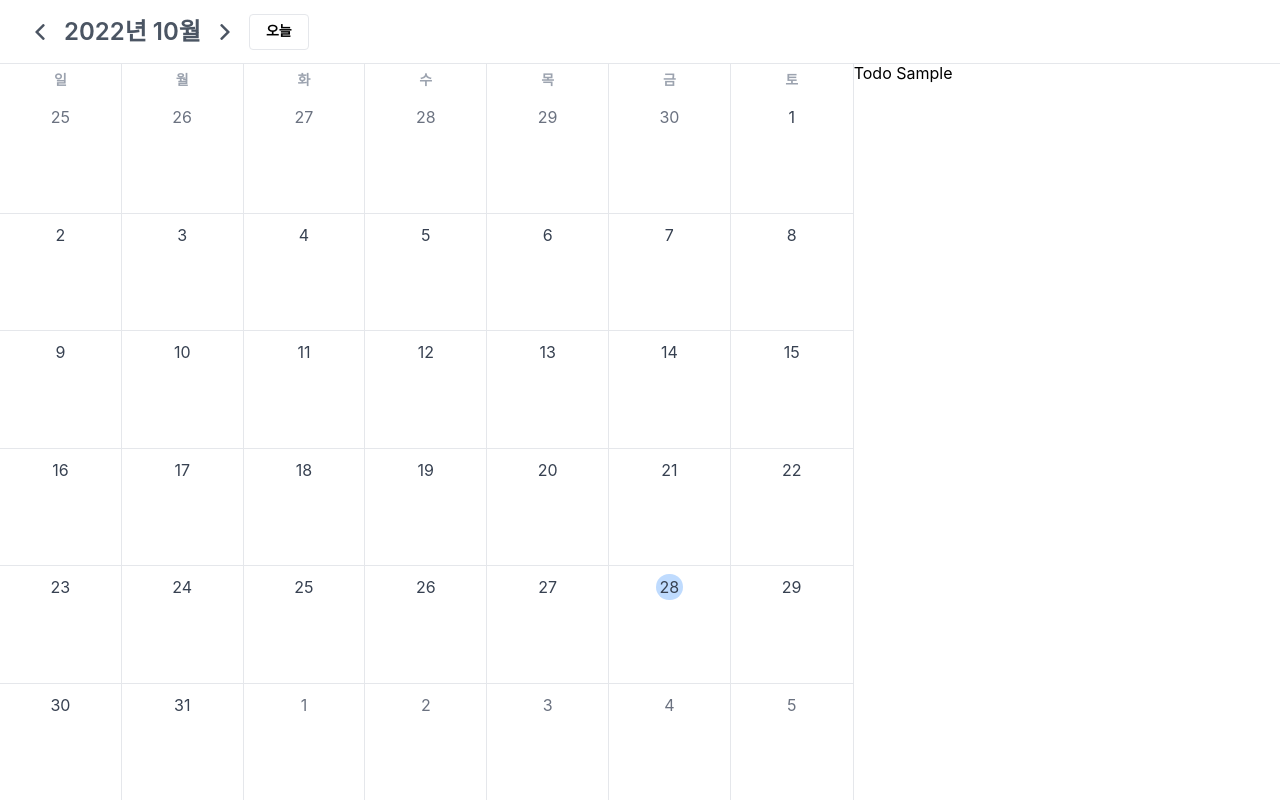
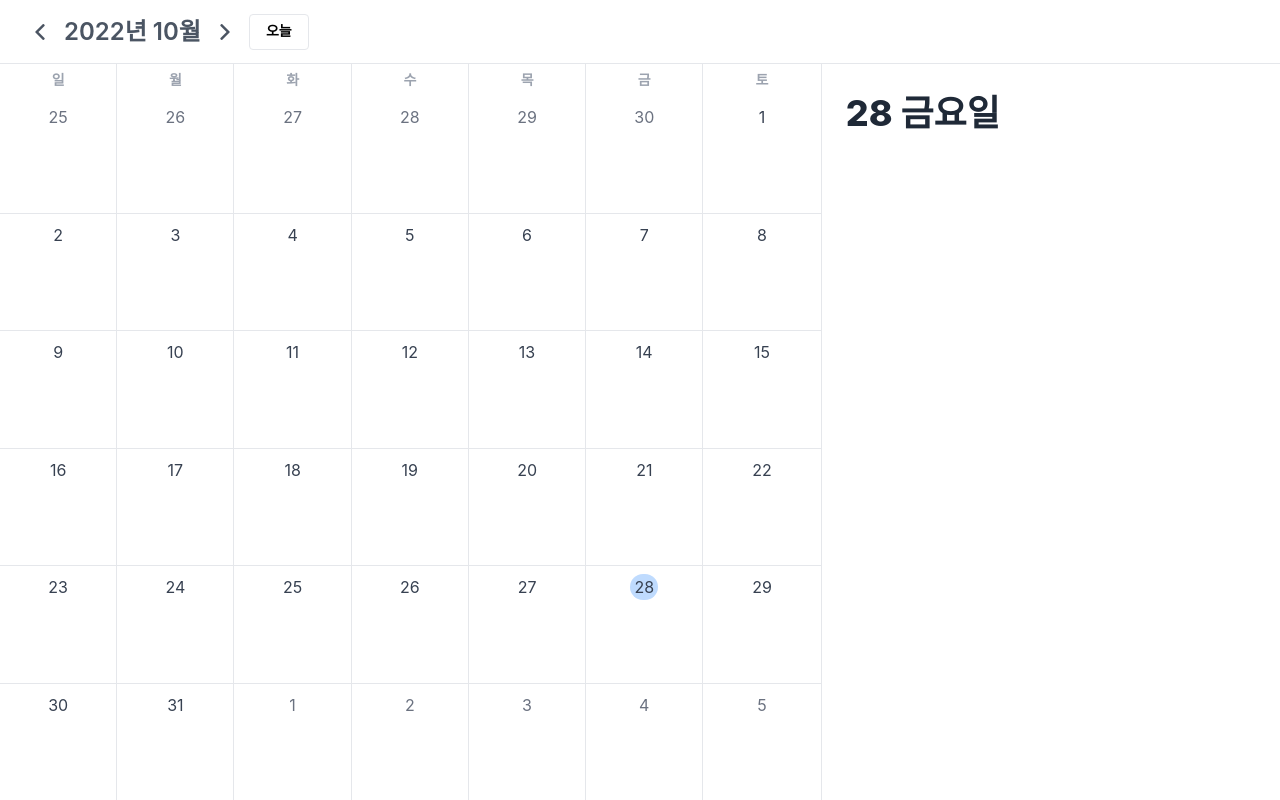
Before and after one commit to sihyun-mity/calendar-todolist, a React (Create React App) app: page / in a window 1280 px wide. Built offline with nearby package versions, Linux system fonts and the light colour scheme; a web font is replaced by a local one.

Commit message:
Todo 날짜 렌더링

```diff
--- a/src/components/Todo.tsx
+++ b/src/components/Todo.tsx
@@ -1,13 +1,31 @@
+import { format } from 'date-fns';
+import { ko } from 'date-fns/locale';
+import { useRecoilValue } from 'recoil';
 import styled from 'styled-components';
+import { date } from '../stores';
 
 const Todo = (): JSX.Element => {
-  return <Box>Todo Sample</Box>;
+  const targetDate = useRecoilValue(date);
+  const today = format(targetDate, 'd eeee', { locale: ko });
+
+  return (
+    <Box>
+      <Date>{today}</Date>
+    </Box>
+  );
 };
 
 export default Todo;
 
 const Box = styled.aside`
   flex: 1;
+  padding: 24px;
   border-left: 1px solid ${({ theme }) => theme.color['grey-200']};
   box-sizing: border-box;
 `;
+
+const Date = styled.h1`
+  margin: 0;
+  ${({ theme }) => theme.font.Heading4Bold};
+  color: ${({ theme }) => theme.color['grey-800']};
+`;
```
